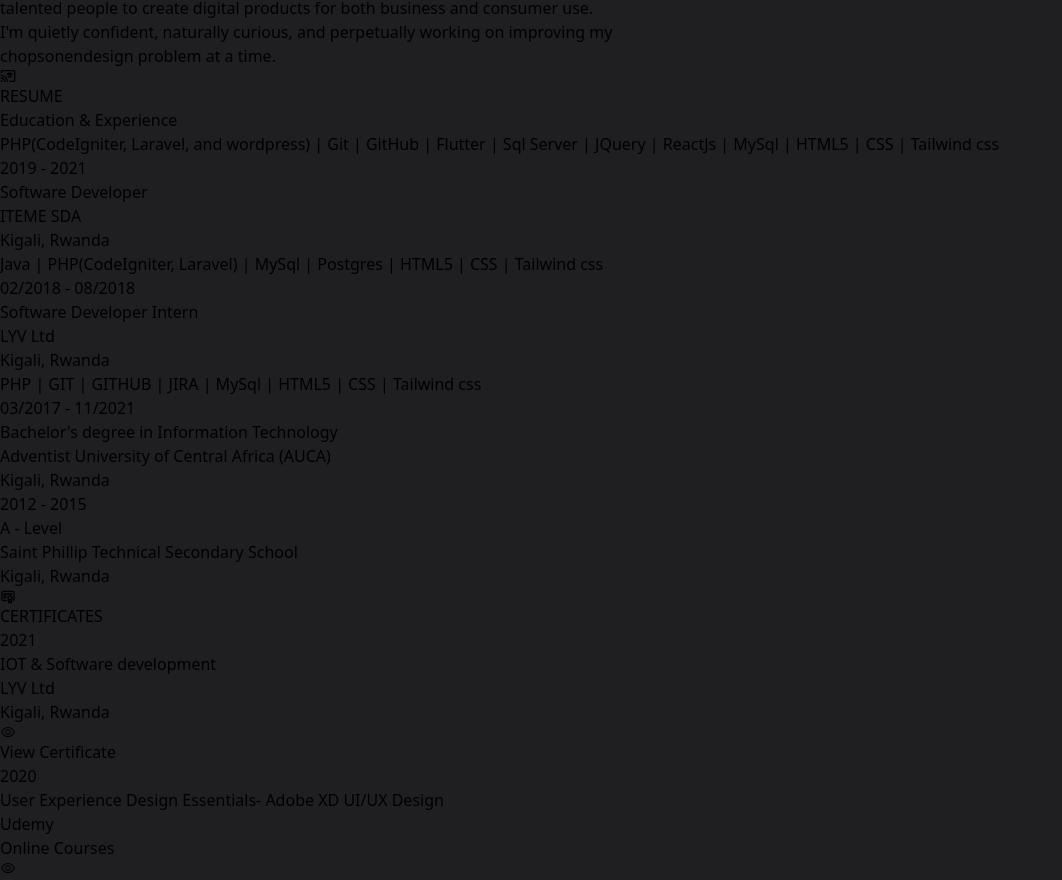
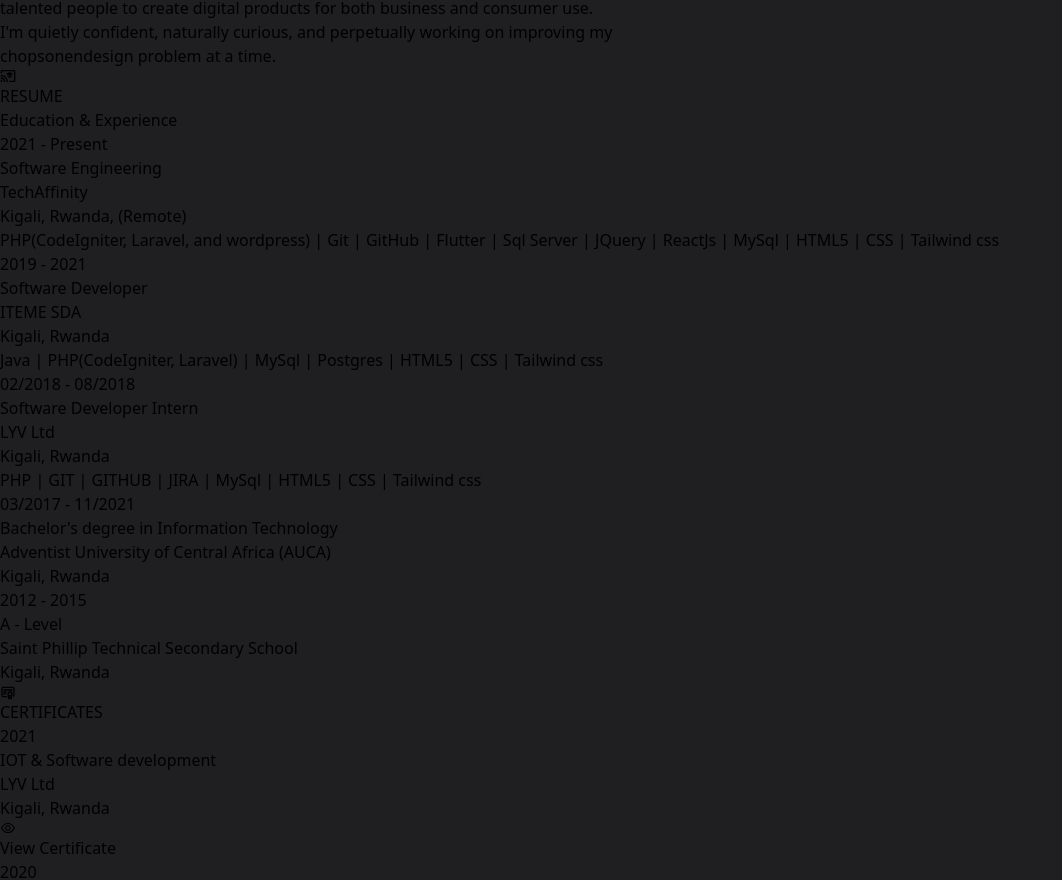
Before and after one commit to symplice-nunu/symplice-portfolio, a React (Vite) app: page / in a window 1280 px wide. Shown: the part 1280-2160 px from the top of the page, without its empty margins (0-1062 px from the left). Built offline with nearby package versions, Linux system fonts and the light colour scheme.

Commit message:
feat: adding Education Data from array

```diff
--- /dev/null
+++ b/src/Components/Data/EducationData.jsx
@@ -0,0 +1,36 @@
+export const EducationData = [
+    {
+        year: '2021 - Present',
+        title: 'Software Engineering',
+        company: 'TechAffinity',
+        location: 'Kigali, Rwanda, (Remote)',
+        tools: 'PHP(CodeIgniter, Laravel, and wordpress) | Git | GitHub | Flutter | Sql Server | JQuery | ReactJs | MySql | HTML5 | CSS | Tailwind css',
+    },
+    {
+        year: '2019 - 2021',
+        title: 'Software Developer',
+        company: 'ITEME SDA',
+        location: 'Kigali, Rwanda',
+        tools: 'Java | PHP(CodeIgniter, Laravel) | MySql | Postgres | HTML5 | CSS | Tailwind css',
+    },
+    {
+        year: '02/2018 - 08/2018',
+        title: 'Software Developer Intern',
+        company: 'LYV Ltd',
+        location: 'Kigali, Rwanda',
+        tools: 'PHP | GIT | GITHUB | JIRA | MySql | HTML5 | CSS | Tailwind css',
+    },
+    {
+        year: '03/2017 - 11/2021',
+        title: "Bachelor's degree in Information Technology",
+        company: 'Adventist University of Central Africa (AUCA)',
+        location: 'Kigali, Rwanda',
+    },
+    {
+        year: '2012 - 2015',
+        title: 'A - Level',
+        company: 'Saint Phillip Technical Secondary School',
+        location: 'Kigali, Rwanda',
+
+    }
+]
--- a/src/Components/Resume.jsx
+++ b/src/Components/Resume.jsx
@@ -1,5 +1,6 @@
 import React from 'react'
 import { MdCastForEducation } from "react-icons/md";
+import { EducationData } from './Data/EducationData';
 
 function Resume() {
   return (
@@ -22,44 +23,24 @@ function Resume() {
                 <div className='border ml-[-8px] mt-[155px] border-[#636363] w-[17px] h-[17px] bg-[#636363] rounded-full'></div>
             </div>
             <div>
+            {
+                EducationData.map((item) => {
+                  return (
+
             <div>
+            <div className={`${ item.year === '2021 - Present' ? 'text-[#8be88d] mt-[-12px]' : 'text-gray-400' } mt-[54px]`}>{ item.year }</div>
+            <div className='text-white text-[35px] mt-5'>{ item.title }</div>
+            <div className='flex justify-between'>
+            <div className='text-gray-400'>{ item.company }</div>
+            <div className='text-gray-400'>{item.location}</div>
 
-            <div className='text-gray-400 text-[13px] pt-2'>PHP(CodeIgniter, Laravel, and wordpress) | Git | GitHub | Flutter | Sql Server | JQuery | ReactJs | MySql | HTML5 | CSS | Tailwind css</div>
             </div>
-            <div>
-            <div className='mt-[54px] text-gray-400'>2019 - 2021</div>
-            <div className='text-white text-[35px] mt-5'>Software Developer</div>
-            <div className='flex justify-between'>
-            <div className='text-gray-400'>ITEME SDA</div>
-            <div className='text-gray-400'>Kigali, Rwanda</div>
+            <div className='text-gray-400 text-[13px] pt-2'>{ item.tools }</div>
             </div>
-            <div className='text-gray-400 text-[13px] pt-2'>Java | PHP(CodeIgniter, Laravel) | MySql | Postgres | HTML5 | CSS | Tailwind css</div>
-            </div>
-            <div>
-            <div className='mt-[54px] text-gray-400'>02/2018 - 08/2018</div>
-            <div className='text-white text-[35px] mt-5'>Software Developer Intern</div>
-            <div className='flex justify-between'>
-            <div className='text-gray-400'>LYV Ltd</div>
-            <div className='text-gray-400'>Kigali, Rwanda</div>
-            </div>
-            <div className='text-gray-400 text-[13px] pt-2'>PHP | GIT | GITHUB | JIRA | MySql | HTML5 | CSS | Tailwind css</div>
-            </div>
-            <div>
-            <div className='mt-[54px] text-gray-400'>03/2017 - 11/2021</div>
-            <div className='text-white text-[35px] mt-5'>Bachelor's degree in Information Technology</div>
-            <div className='flex justify-between'>
-            <div className='text-gray-400'>Adventist University of Central Africa (AUCA)</div>
-            <div className='text-gray-400'>Kigali, Rwanda</div>
-            </div>
-            </div>
-            <div>
-            <div className='mt-[54px] text-gray-400'>2012 - 2015</div>
-            <div className='text-white text-[35px] mt-5'>A - Level</div>
-            <div className='flex justify-between'>
-            <div className='text-gray-400'>Saint Phillip Technical Secondary School</div>
-            <div className='text-gray-400'>Kigali, Rwanda</div>
-            </div>
-            </div>
+                  )
+                })
+            }
+
             </div>
 
         </div>
```
